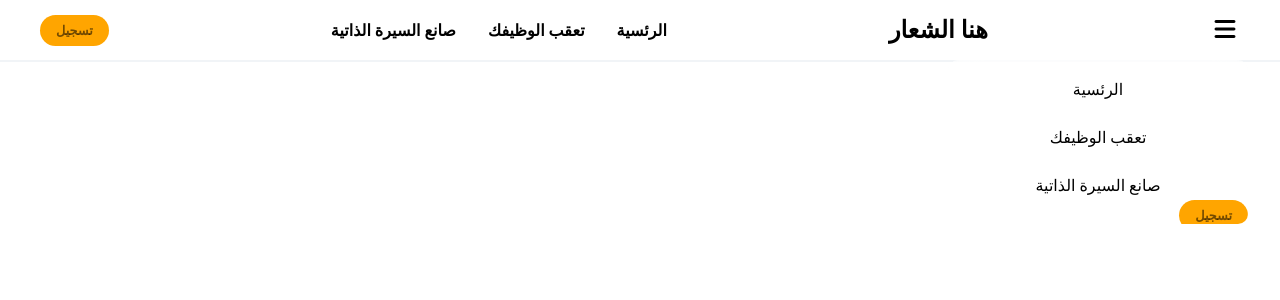
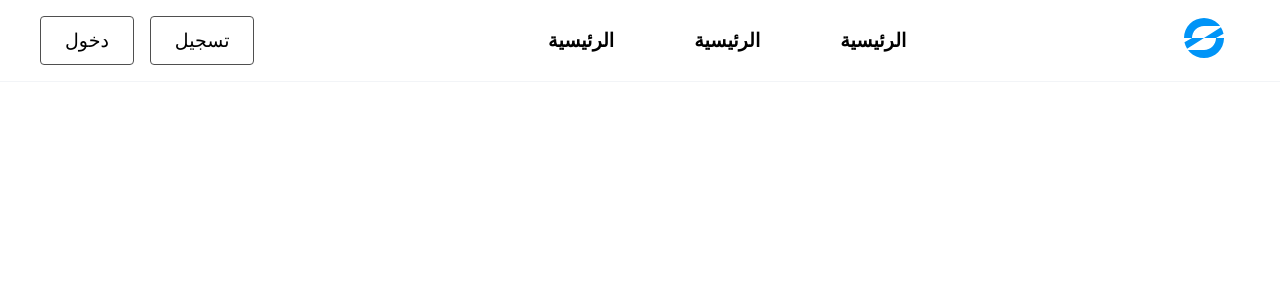
Before and after one commit to ahmed-alawlaqi25/JobApplicationTracker, a Flask app: page / in a window 1280 px wide. Shown: the top 300 px of the page. Run offline with Flask 3, Linux system fonts and the light colour scheme; some libraries are stand-ins or nearby versions.

Commit message:
navbar creation/ testing

```diff
--- a/app/static/index.js
+++ b/app/static/index.js
@@ -0,0 +1,7 @@
+const btn = document.getElementById("menu-btn");
+const icon = btn.querySelector("i");
+
+btn.addEventListener("click", () => {
+    icon.classList.toggle("fa-bars");
+    icon.classList.toggle("fa-xmark");
+});
--- a/app/static/style.css
+++ b/app/static/style.css
@@ -5,12 +5,9 @@
     font-family: Roboto, sans-serif;
 }
 
-.container {
-    background-color: #FFFFFF;
-    border-bottom: #F1F4F7;
-    outline: #F1F4F7 solid 2px;
+body {
+
 }
-
 
 li {
     list-style: none;
@@ -19,95 +16,169 @@ li {
 a {
     text-decoration: none;
     color: black;
-    padding-top: 10px;
-    font-size: 1rem;
+    font-size: 1.2rem;
 }
 
 a:hover {
     color: orange;
 }
 
+/*HEADER*/
+
 header {
-    position: relative;
-    padding: 0 2rem;
+    background-color: #fff;
+    border-bottom: 1px solid #f2f4f7;
+    align-items: center;
+    padding-left: 1.5rem;
+    padding-right: 1.5rem;
+    position: sticky;
+    top: 0;
+    left: 0%;
+    right: 0%;
+}
+
+.container {
+    flex-direction: row;
+    align-items: center;
+    justify-content: space-between;
+    width: 100%;
+    max-width: 1280px;
+    height: 100%;
+    min-height: 99%;
+    margin-left: auto;
+    margin-right: auto;
+    display: flex;
 }
 
 .navbar {
-    width: 100%;
-    height: 60px;
-    max-width: 1200px;
-    margin: 0 auto;
+    display: flex;
+    gap: 2rem;
+}
+
+.logo {
+
+
+}
+
+.nav-links {
+    display: flex;
+
+}
+
+.links {
+    padding-left: 1.5rem;
+    padding-right: 1.5rem;
+    font-weight: bold;
+    transition: transform 0.2s ease, background 0.2s ease;
+
+}
+
+.links:hover {
+    transform: scale(1.1);
+}
+
+.links a {
+    display: block;
+    padding: 12px 16px;
+}
+
+.navbar-toggler {
     display: flex;
     align-items: center;
-    justify-content: space-between;
 }
 
-.navbar .logo a {
-    font-size: 1.5rem;
-    font-weight: bold;
-}
-
-.navbar .links {
-    display: flex;
-    gap: 2rem;
-    font-weight: bold;
-}
-
-.navbar .toggle_btn {
+.navbar-toggler .toggler {
     color: black;
     font-size: 1.5rem;
     cursor: pointer;
-    display: flex;
+    background-color: transparent;
+    border: none;
 }
 
-.action-btn {
-    background-color: orange;
-    color: rgba(0, 0, 0, .55);
-    padding: 0.5rem 1rem;
-    border: none;
-    outline: none;
-    border-radius: 20px;
-    font-size: 0.8rem;
-    font-weight: bold;
-    cursor: pointer;
-    transition: scale 0.2s;
+.navbar-toggler .toggler:hover {
+    color: orange;
 }
 
-.action-btn:hover {
-    scale: 1.05;
-    color: #fff;
+/* From Uiverse.io by cssbuttons-io */
+.action-button {
+    padding: 1rem;
+    display: flex;
+    gap: 1rem;
+    align-items: center;
+
 }
 
-.dropdown_menu {
-    position: absolute;
-    right: 2rem;
-    top: 60px;
-    width: 300px;
-    background: rgba(255, 255, 255, 0.5);
-    backdrop-filter: blur(15px);
-    border-radius: 10px;
+.action {
+    display: inline-block;
+    padding: 12px 24px;
+    border: 1px solid #4f4f4f;
+    border-radius: 4px;
+    transition: all 0.2s ease-in;
+    position: relative;
     overflow: hidden;
+    font-size: 19px;
+    cursor: pointer;
+    color: black;
+    z-index: 1;
 }
 
-.dropdown_menu li {
-    padding: 0.6rem;
-    display: flex;
-    justify-content: center;
+.action:before {
+    content: "";
+    position: absolute;
+    left: 50%;
+    transform: translateX(-50%) scaleY(1) scaleX(1.25);
+    top: 100%;
+    width: 140%;
+    height: 180%;
+    background-color: rgba(0, 0, 0, 0.05);
+    border-radius: 50%;
+    display: block;
+    transition: all 0.5s 0.1s cubic-bezier(0.55, 0, 0.1, 1);
+    z-index: -1;
 }
 
-.dropdown_menu .active {
-    padding: 0.6rem;
-    width: 100px;
-    display: flex;
-    justify-content: center;
+.action:after {
+    content: "";
+    position: absolute;
+    left: 55%;
+    transform: translateX(-50%) scaleY(1) scaleX(1.45);
+    top: 180%;
+    width: 160%;
+    height: 190%;
+    background-color: orange;
+    border-radius: 50%;
+    display: block;
+    transition: all 0.5s 0.1s cubic-bezier(0.55, 0, 0.1, 1);
+    z-index: -1;
 }
 
-@media (max-width: 980px) {
-    .navbar .links, .navbar .active {
+.action:hover {
+    color: #ffffff;
+    border: 1px solid gold;
+}
+
+.action:hover:before {
+    top: -35%;
+    background-color: orange;
+    transform: translateX(-50%) scaleY(1.3) scaleX(0.8);
+}
+
+.action:hover:after {
+    top: -45%;
+    background-color: orange;
+    transform: translateX(-50%) scaleY(1.3) scaleX(0.8);
+}
+
+
+@media (max-width: 960px) {
+    .nav-links {
+        display: none;
+    }
+
+}
+
+@media (min-width: 960px) {
+    .navbar-toggler .toggler {
         display: none;
     }
 }
-
-.navbar .toggle_btn {
-    display: block;
-}
--- a/app/templates/index.html
+++ b/app/templates/index.html
@@ -4,33 +4,36 @@
     <meta charset="UTF-8">
     <meta name="viewport" content="width=device-width, initial-scale=1">
     <title>{% block title %} Home {% endblock %}</title>
-
     <link rel="stylesheet" href="https://cdnjs.cloudflare.com/ajax/libs/font-awesome/7.0.1/css/all.min.css"
           integrity="sha512-2SwdPD6INVrV/lHTZbO2nodKhrnDdJK9/kg2XD1r9uGqPo1cUbujc+IYdlYdEErWNu69gVcYgdxlmVmzTWnetw=="
           crossorigin="anonymous" referrerpolicy="no-referrer"/>
-
     <link rel="stylesheet" href="{{ url_for('static', filename='style.css') }}">
 </head>
 <body>
 <!--navigation Bar-->
-<header class="container">
-    <div class="navbar">
-        <div class="toggle_btn">
-            <i class="fa-solid fa-bars"></i>
+<header>
+    <div class="container">
+        <div class="navbar">
+            <div class="navbar-toggler">
+                <button class="toggler" type="button" id="menu-btn">
+                    <i class="fa-solid fa-bars"></i>
+                </button>
+            </div>
+            <a href="#"><img src="{{ url_for('static', filename='img/backpack4-fill.svg') }}" alt="logo"></a>
         </div>
-        <div class="logo"><a href="#">هنا الشعار</a></div>
-        <ul class="links">
-            <li><a href="hero">الرئسية</a></li>
-            <li><a href="hero">تعقب الوظيفك</a></li>
-            <li><a href="hero">صانع السيرة الذاتية</a></li>
-        </ul>
-        <a href="#" class="action-btn">تسجيل</a>
-    </div>
-    <div class="dropdown_menu">
-        <li><a href="hero">الرئسية</a></li>
-        <li><a href="hero">تعقب الوظيفك</a></li>
-        <li><a href="hero">صانع السيرة الذاتية</a></li>
-        <a href="#" class="action-btn">تسجيل</a>
+        <div class="logo">
+            <div class="nav-links">
+                <li class="links"><a href="#">الرئيسية</a></li>
+                <li class="links"><a href="#">الرئيسية</a></li>
+                <li class="links"><a href="#">الرئيسية</a></li>
+            </div>
+        </div>
+        <div class="action-button">
+            <a class="action" href="#">تسجيل</a>
+            <a class="action" href="#">دخول</a>
+        </div>
+
+
     </div>
 </header>
 
```
Also changed, not shown: app/static/img/backpack4-fill.svg.
